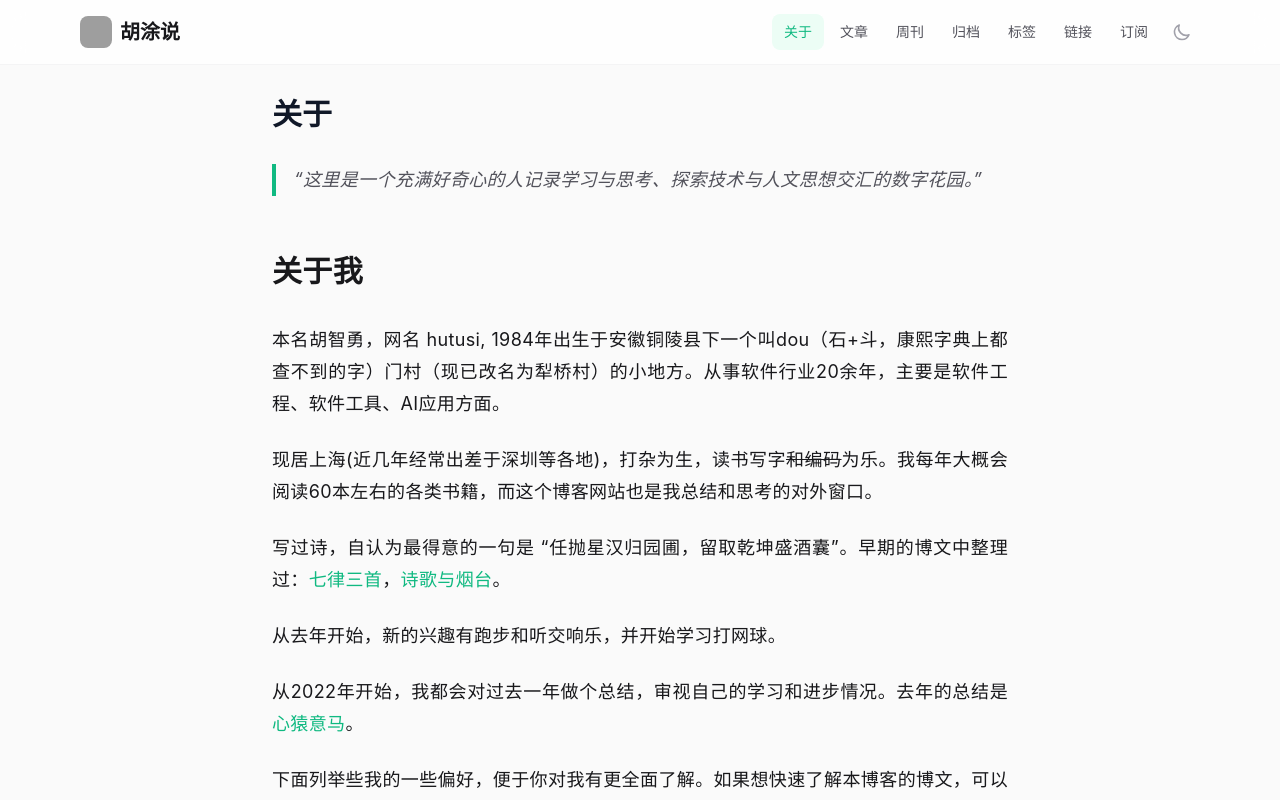
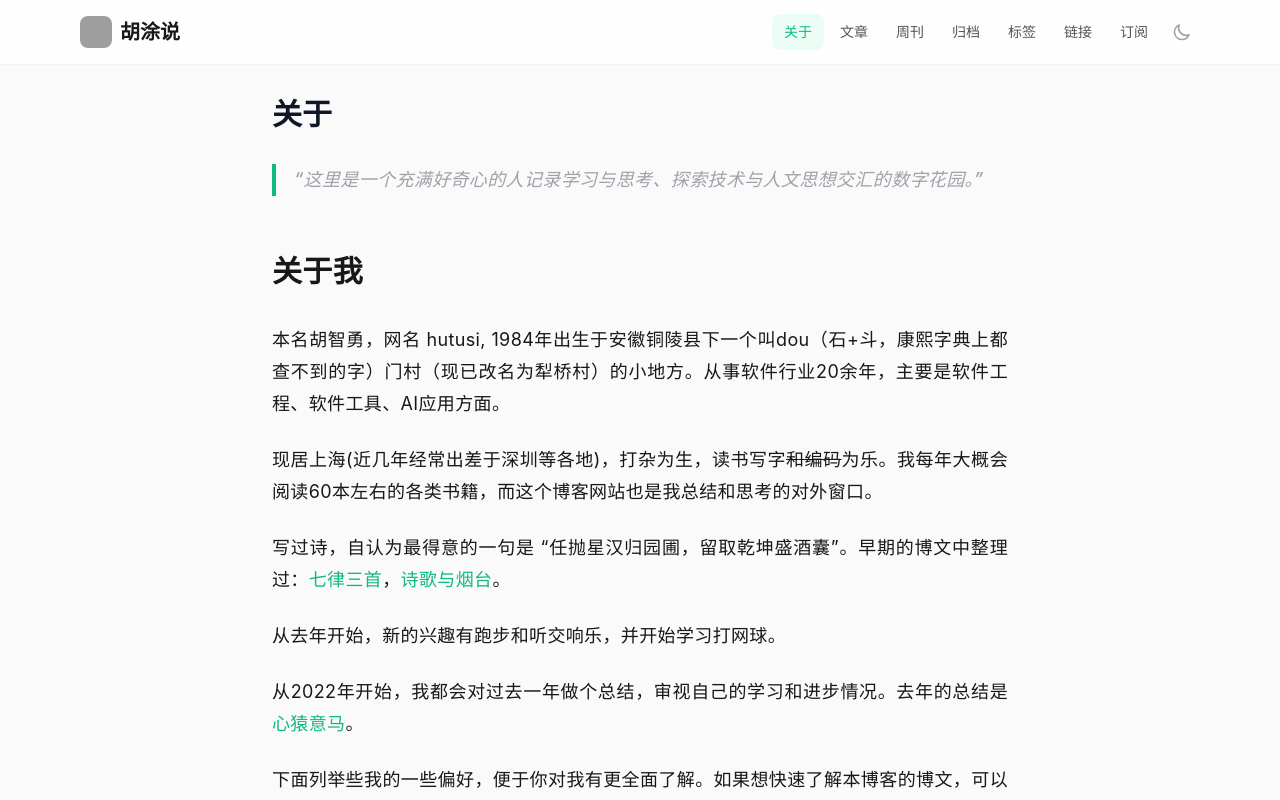
Before and after one commit to hutusi/hutusi.github.com, a Next.js app: page /about in a window 1280 px wide. Shown: the top 800 px of the page. Built offline with nearby package versions, Linux system fonts and the light colour scheme; grey boxes are pictures that could not be loaded.

Commit message:
style: make blockquote text more muted and slightly bolder

```diff
--- a/app/globals.css
+++ b/app/globals.css
@@ -146,8 +146,8 @@ body {
 .prose blockquote {
   border-left-color: var(--accent);
   font-style: italic;
-  font-weight: 400;
-  color: var(--foreground-secondary);
+  font-weight: 500;
+  color: var(--foreground-muted);
 }
 
 /* Inline code */
```
